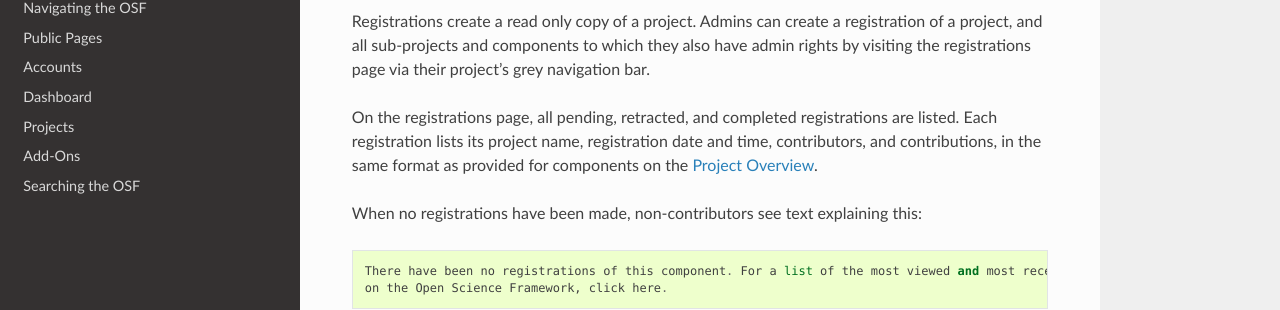
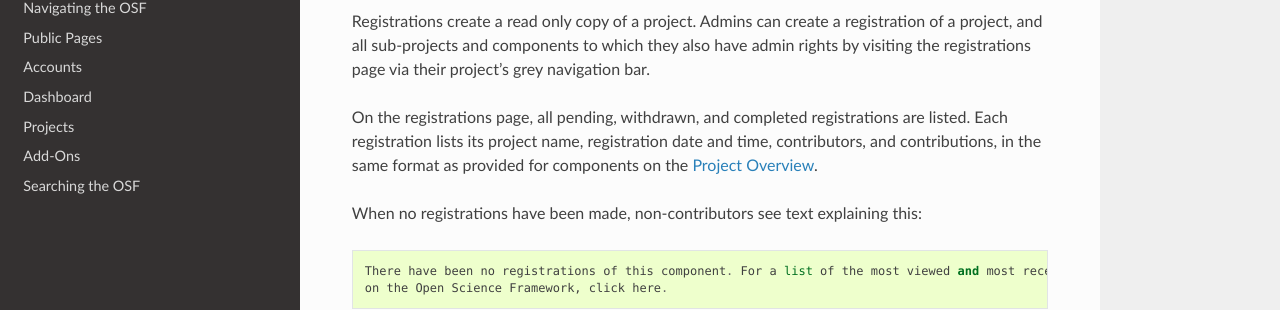
Before and after one commit to CenterForOpenScience/OSFDocs, a Sphinx documentation site: the page built from docs/projects/registrations.rst, in a window 1280 px wide and 900 px high. Shown: the part 137-447 px from the top of the window. Built offline with Sphinx 7.4.7 and the Read the Docs theme 2.0.0, drawn with Linux system fonts in a browser that asks for light colours; some of the changed text lies outside the part shown.

Commit message:
retract to withdraw

```diff
--- a/docs/projects/registrations.rst
+++ b/docs/projects/registrations.rst
@@ -3,7 +3,7 @@
 Registrations create a read only copy of a project. Admins can create a registration of a project, and all sub-projects and components
 to which they also have admin rights by visiting the registrations page via their project's grey navigation bar.
 
-On the registrations page, all pending, retracted, and completed registrations are listed. Each registration lists its project name,
+On the registrations page, all pending, withdrawn, and completed registrations are listed. Each registration lists its project name,
 registration date and time, contributors, and contributions, in the same format as provided for components on the
 :ref:`Project Overview <component-format>`.
 
@@ -57,11 +57,11 @@
 Clicking "New Registration" on a project's registrations page opens a modal that reads::
 
     Register
-    Registration creates a frozen version of the project that can never be edited or deleted but can be retracted. Your original project remains editable but will now have the registration linked to it. Things to know about registration:
+    Registration creates a frozen version of the project that can never be edited or deleted but can be withdrawn. Your original project remains editable but will now have the registration linked to it. Things to know about registration:
     *Ensure your project is in the state you wish to freeze before registering.
     *Consider turning links into forks.
     *Registrations can have embargo periods for up to four years. If you choose an embargo period, the registration will automatically become public when the embargo expires.
-    *Retracting a registration removes the contents of the registrations but will leave behind a log showing when the registration was created and retracted.
+    *Withdrawing a registration removes the contents of the registrations but will leave behind a log showing when the registration was created and retracted.
     Continue your registration by selecting a registration form:
     *Open-Ended Registration
     *OSF-Standard Pre-Data Collection Registration
```
